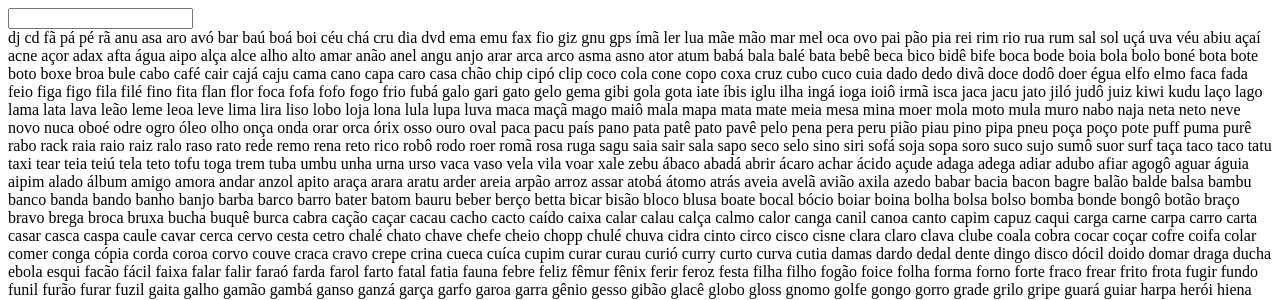
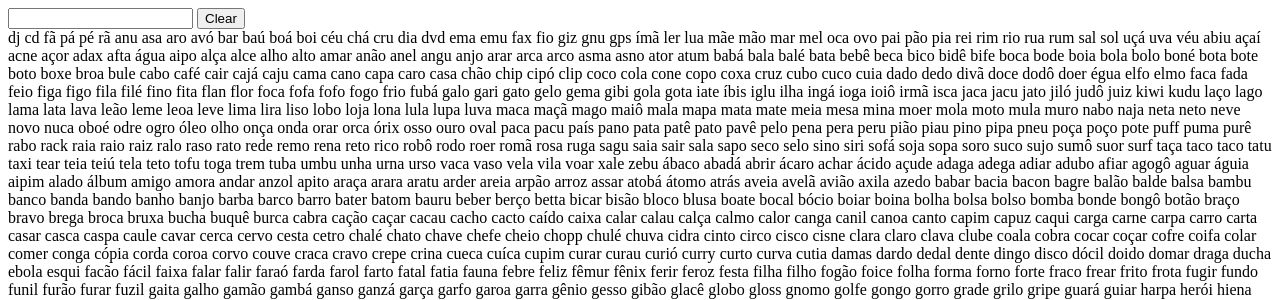
Before and after one commit to mthsgrc/gartic_v2, a Flask app: page / in a window 1280 px wide. Shown: the top 300 px of the page. Run offline with Flask 3, Linux system fonts and the light colour scheme; data comes from the database, SQL or seed files in the repository; some libraries are stand-ins or nearby versions.

Commit message:
Clear button (Reset type)

```diff
--- a/templates/index.html
+++ b/templates/index.html
@@ -4,7 +4,7 @@
 
     <form action="/filter" method="get">
         <input type="text" name="sWord" >
-        {# <button type="submit">Search</button> #}
+        <button type="reset">Clear</button>
     </form>
 
     <div class="list-of-words">
@@ -13,6 +13,7 @@
         {% endfor %}
     </div>
 
+    {# Asynchronous search of the words #}
     <script>
         let input = document.querySelector("input");
         input.addEventListener('input', async () =>
```
